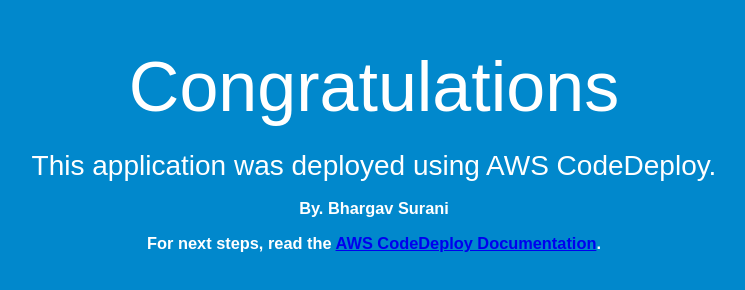
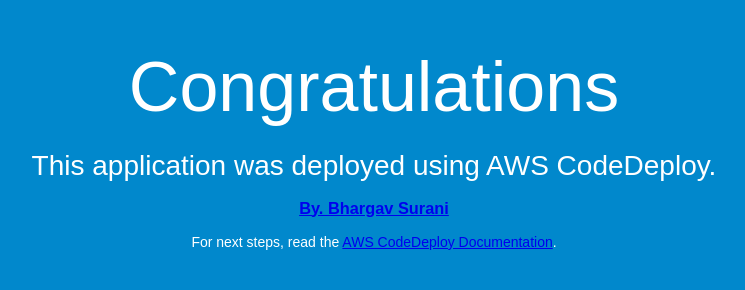
Before and after one commit to bhargav-surani/work, a plain HTML site: page index.html in a window 1280 px wide. Shown: the whole page, without its empty margins (266-1011 px from the left). Drawn offline with Linux system fonts and the light colour scheme.

Commit message:
Update index.html

```diff
--- a/index.html
+++ b/index.html
@@ -28,7 +28,7 @@
   <div align="center">
     <h1>Congratulations</h1>
     <h2>This application was deployed using AWS CodeDeploy.</h2>
-    <h3 href="my.html"> By. Bhargav Surani <h3>
+    <h3><a href="/my.html">By. Bhargav Surani </a> </h3>
     <p>For next steps, read the <a href="http://aws.amazon.com/documentation/codedeploy">AWS CodeDeploy Documentation</a>.</p>
   </div>
 </body>
```
